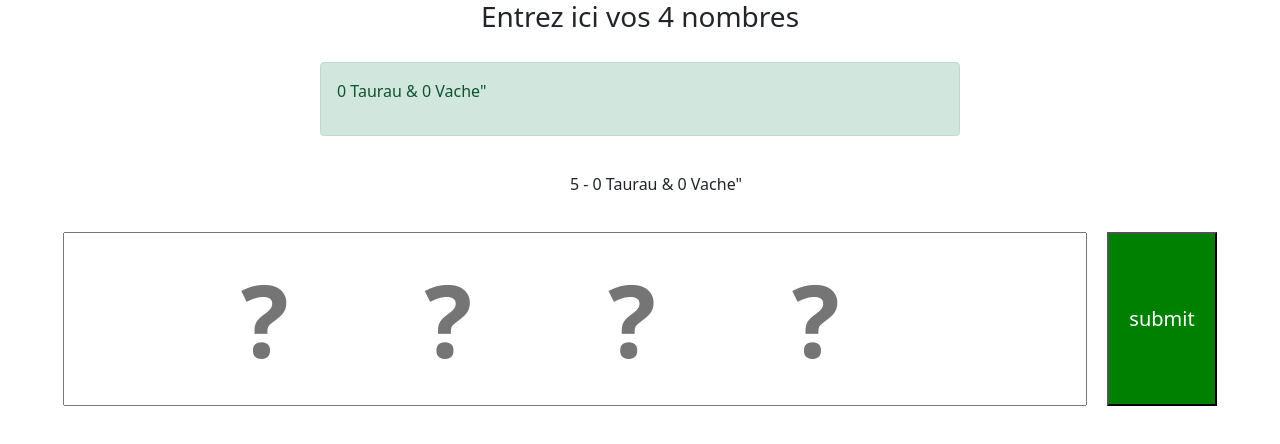
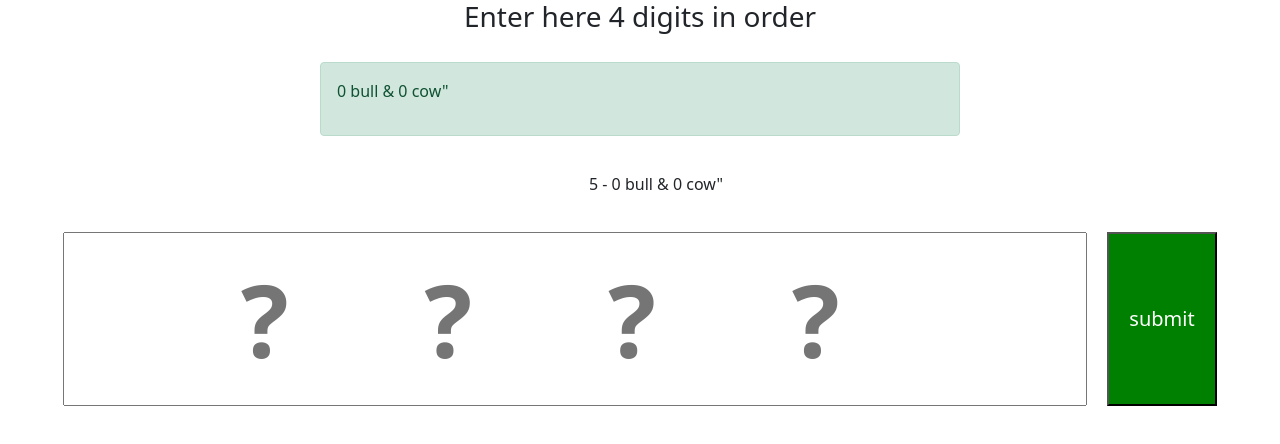
Before and after one commit to Baroka-wp/vachetaurau, a website built with webpack: page src/index.html in a window 1280 px wide. Both pictures are taken after typing "5" into the empty fields and a click on the button "submit". Built offline with nearby package versions, Linux system fonts and the light colour scheme.

Commit message:
Translate in english

```diff
--- a/src/index.html
+++ b/src/index.html
@@ -6,7 +6,7 @@
   </head>
   <body>
     <div class="main">
-      <h3>Entrez ici vos 4 nombres</h3>
+      <h3>Enter here 4 digits in order</h3>
       <div class="alert alert-success" role="alert">
         <p class="result"></p>
       </div>
--- a/src/modules/vacheTaurau.js
+++ b/src/modules/vacheTaurau.js
@@ -7,7 +7,7 @@ const vacheTaurau = (userHand) => {
                               array.includes(parseInt(h,10)) ?
                               vache += 1 : "" );
 
-  return `${taurau} Taurau${taurau>1 ? "x":""} & ${vache} Vache${vache>1 ? "s":""}"`
+  return `${taurau} bull${taurau>1 ? "s":""} & ${vache} cow${vache>1 ? "s":""}"`
 }
 
 
```
Also changed, not shown: 2 other files.
